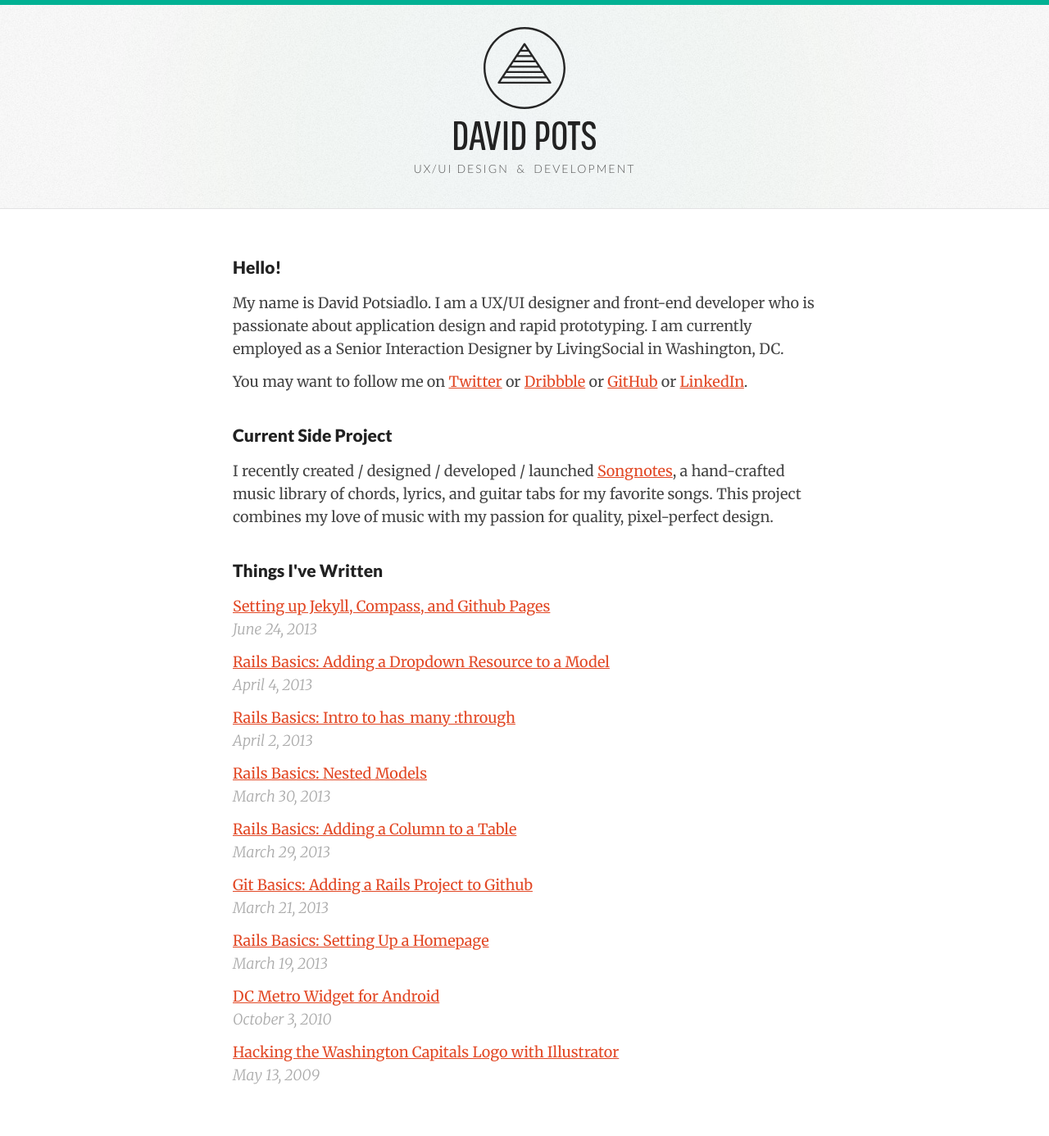
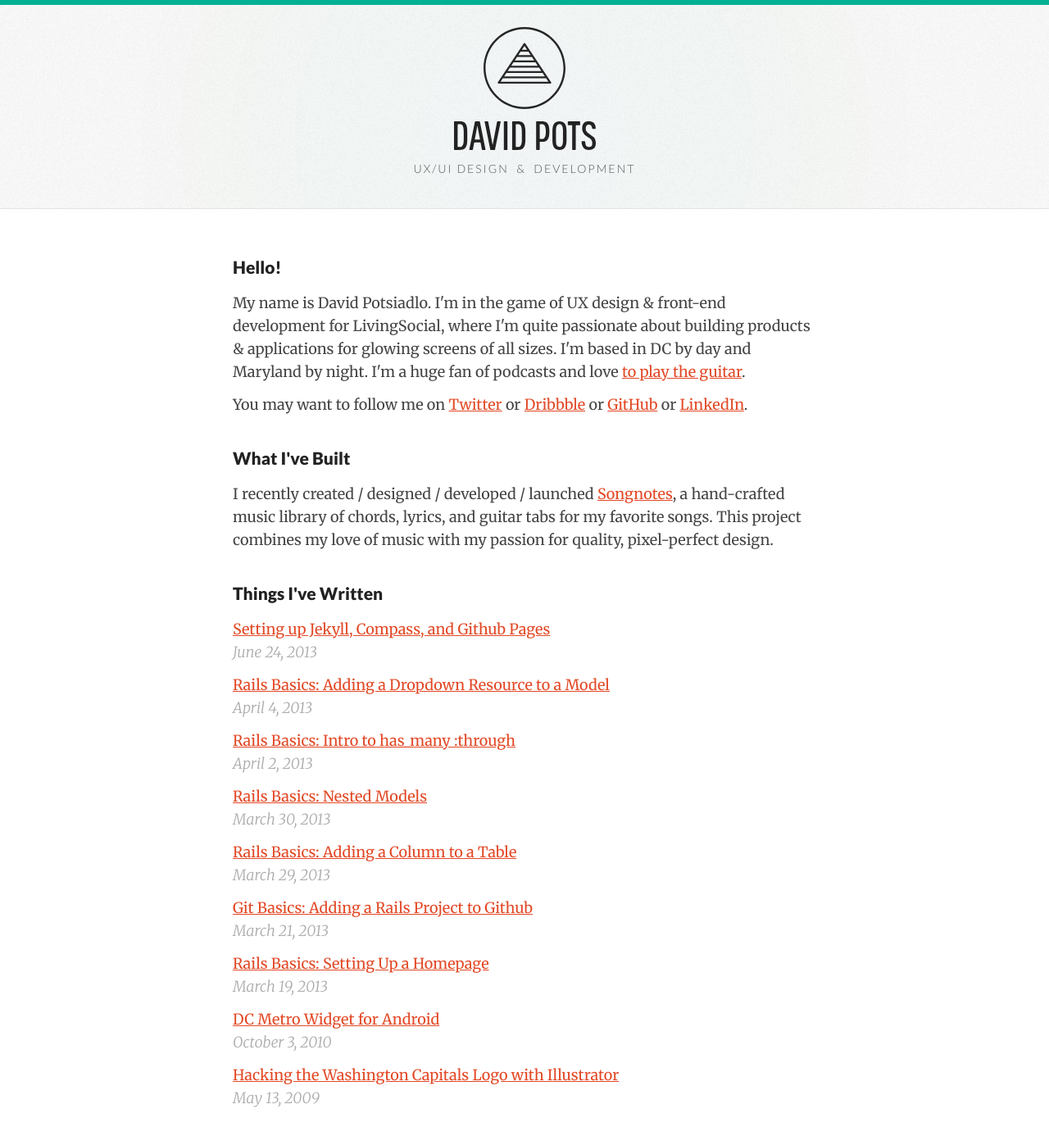
Before and after one commit to davidpots/davidpots.github.io, a Jekyll site: the page built from index.html, in a window 1280 px wide. Shown: the whole page at 82% size. Built offline with Jekyll 4.4.1, drawn with Linux system fonts in a browser that asks for light colours; before the commit the page ends 1358 px from its top, so only the background shows below that.

Commit message:
Tweaks copy on homepage

```diff
--- a/index.html
+++ b/index.html
@@ -6,10 +6,10 @@
 <div id="home">
 
   <h4 style="maring-bottom: 0;">Hello!</h4>
-  <p style="margin: 12px 0;">My name is David Potsiadlo. I am a UX/UI designer and front-end developer who is passionate about application design and rapid prototyping. I am currently employed as a Senior Interaction Designer by LivingSocial in Washington, DC.</p>
+  <p style="margin: 12px 0;">My name is David Potsiadlo. I'm in the game of UX design &amp; front-end development for LivingSocial, where I'm quite passionate about building products & applications for glowing screens of all sizes. I'm based in DC by day and Maryland by night. I'm a huge fan of podcasts and love <a href="http://www.songnotes.cc" target="_blank">to play the guitar</a>.</p>
   <p style="margin: 12px 0;">You may want to follow me on <a href="http://www.twitter.com/davidpots" target="_blank">Twitter</a> or <a href="http://dribbble.com/davidpots" target="_blank">Dribbble</a> or <a href="http://github.com/davidpots" target="_blank">GitHub</a> or <a href="http://www.linkedin.com/in/davidpots" target="_blank">LinkedIn</a>.
 
-  <h4 style="maring-bottom: 0;">Current Side Project</h4>
+  <h4 style="maring-bottom: 0;">What I've Built</h4>
   <p style="margin: 12px 0;">I recently created / designed / developed / launched <a href="http://www.songnotes.cc" target="_blank">Songnotes</a>, a hand-crafted music library of chords, lyrics, and guitar tabs for my favorite songs. This project combines my love of music with my passion for quality, pixel-perfect design.</p>
 
   <h4 style="maring-bottom: 0;">Things I've Written</h4>
```
Also changed, not shown: _sass/screen.scss (line endings or trailing spaces).
